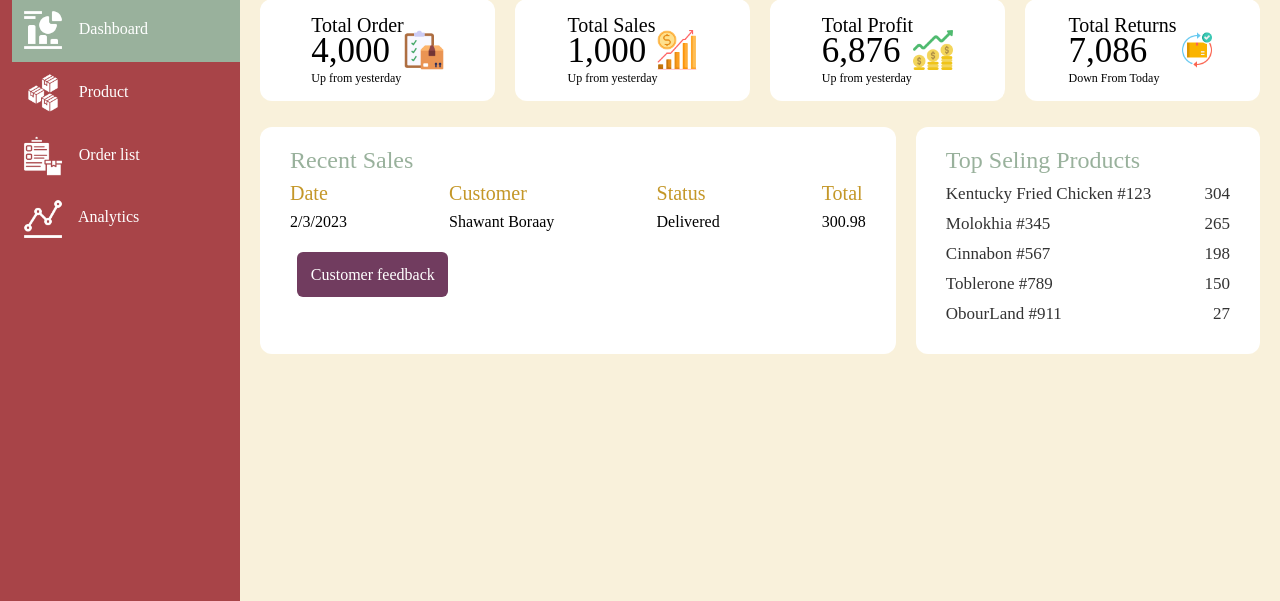
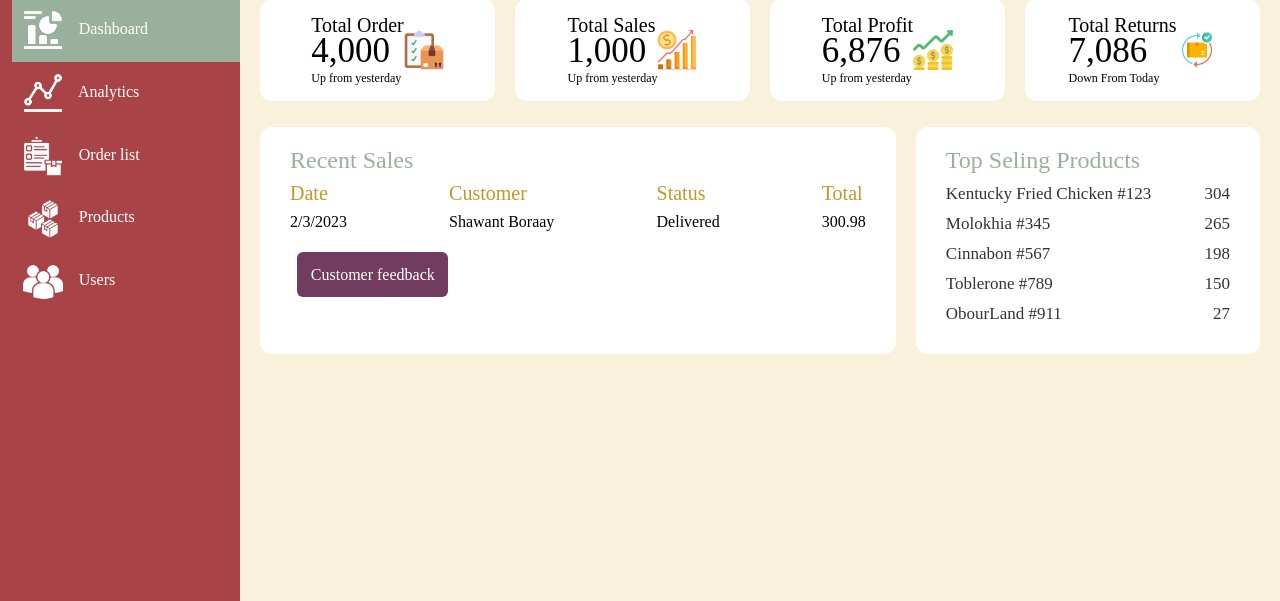
Before and after one commit to Web-Development-Project-CSc/Flavoured, a website: page HTML/dashboard.html in a window 1280 px wide. Shown: the part 105-706 px from the top of the page. Drawn offline with Linux system fonts and the light colour scheme.

Commit message:
Dashboard

```diff
--- a/HTML/CSS/adminSkin_0.css
+++ b/HTML/CSS/adminSkin_0.css
@@ -117,7 +117,8 @@ li img {
 
 .search-box img {
   margin: 2%;
-  width: 20px
+  width: 20px;
+  cursor: pointer;
 }
 
 .button span {
--- a/HTML/dashboard.html
+++ b/HTML/dashboard.html
@@ -18,17 +18,21 @@
             <span class="links_name">Dashboard</span>
         </li>
         <li>
-            <img src="RESOURCE/product.png" alt="product">
-            <span class="links_name">Product</span>
-        </li>
+          <img src="RESOURCE/stats.png" alt="analytics">
+           <span class="links_name">Analytics</span>
+       </li>
         <li>
            <img src="RESOURCE/order.png" alt="order">
             <span class="links_name">Order list</span>
         </li>
         <li>
-           <img src="RESOURCE/stats.png" alt="analytics">
-            <span class="links_name">Analytics</span>
-        </li>
+          <img src="RESOURCE/product.png" alt="products">
+          <span class="links_name">Products</span>
+      </li>
+      <li>
+        <img src="RESOURCE/customers.png" alt="users">
+        <span class="links_name">Users</span>
+    </li>
         <li id="out">
           <a href="index.html">
         <img src="RESOURCE/logout.png" alt="exit">
```
Also changed, not shown: HTML/RESOURCE/customers.png (added).
